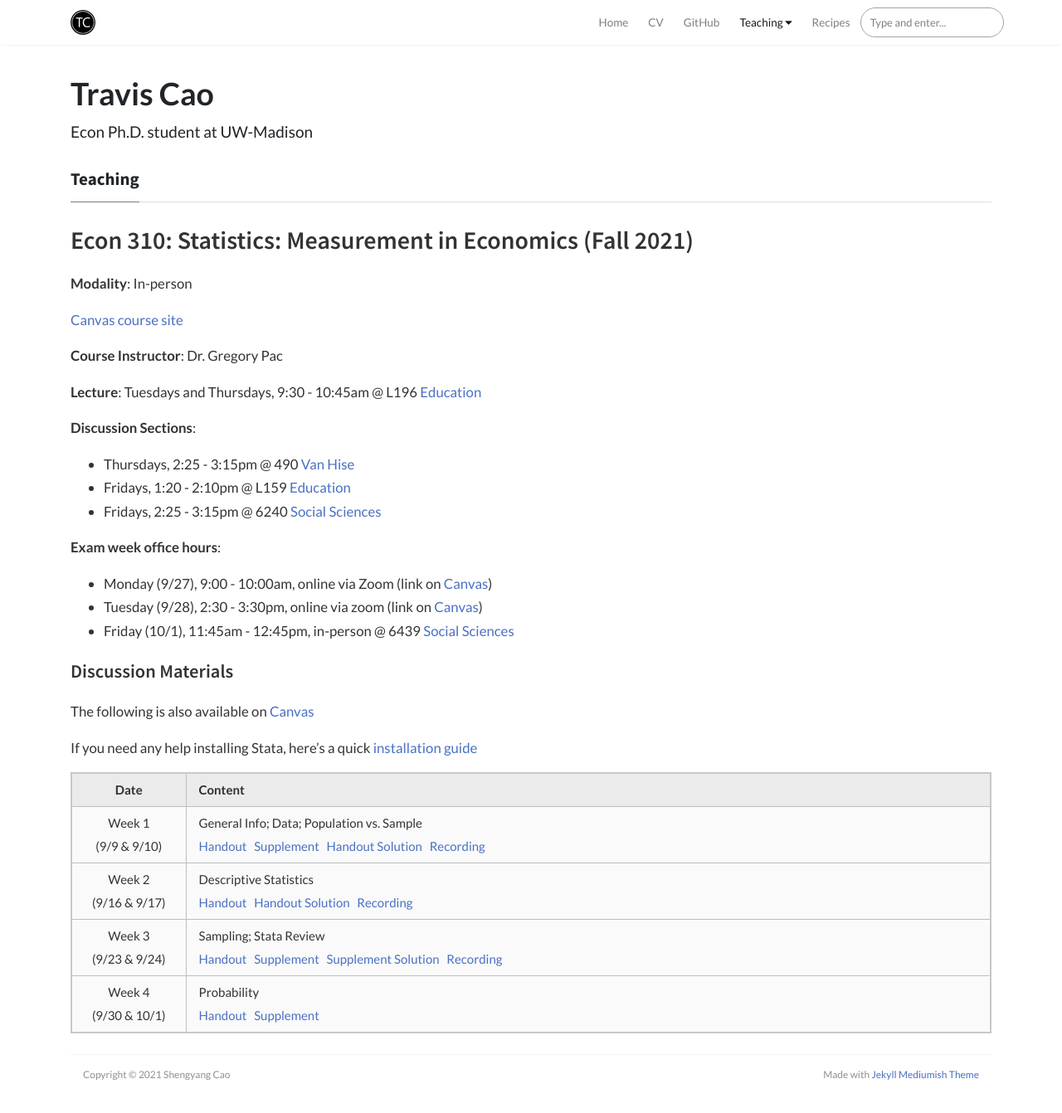
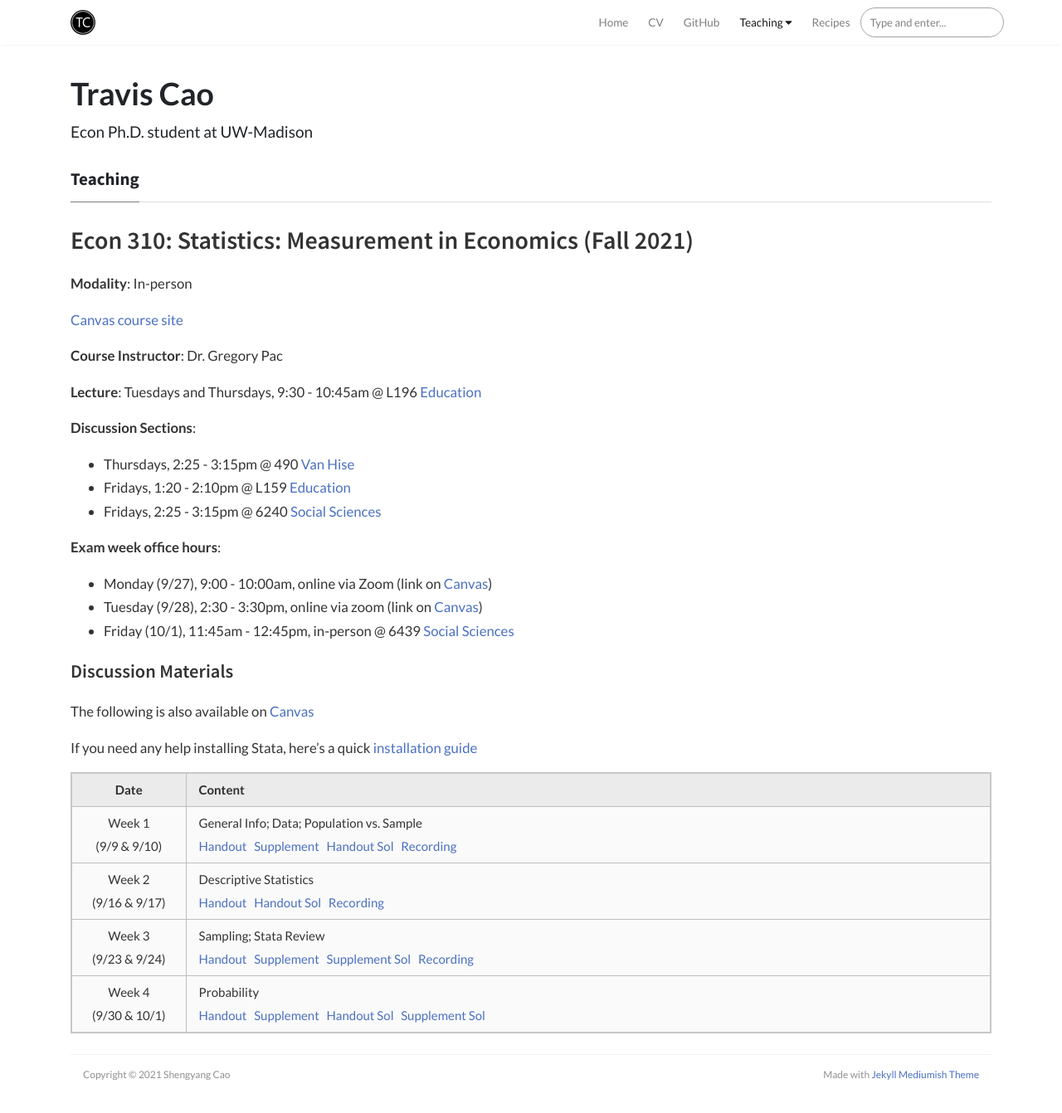
Before and after one commit to scaotravis/scaotravis.github.io, a Jekyll site: the page built from _pages/teaching/fa21-310.md, in a window 1280 px wide and 1345 px high. Shown: the top 1342 px of the window at 83% size. Built offline with Jekyll 4.4.1, drawn with Linux system fonts in a browser that asks for light colours; nearby versions of some CDN libraries; comment, search, counter and statistics services are not loaded.

Commit message:
update 310 page

```diff
--- a/_pages/teaching/fa21-310.md
+++ b/_pages/teaching/fa21-310.md
@@ -34,7 +34,7 @@
 
 |     Date    |                     Content                     |
 |:-----------:|	:---------------------------------------------- |
-| Week 1 <br> (9/9 & 9/10) | General Info; Data; Population vs. Sample <br> [Handout](https://canvas.wisc.edu/courses/257051/files/20592108?wrap=1) &nbsp; [Supplement]({{ site.baseurl }}/downloads/teaching/fa21-310/310_fa21_supplement-1.pdf) &nbsp; [Handout Solution](https://canvas.wisc.edu/courses/257051/files/20592164?module_item_id=3958744) &nbsp; [Recording](https://uwmadison.zoom.us/rec/share/g3gIFHWJ73QnuAKxssV7K4rEN1urPahLP0OESZBYmqhW9tvgtk3WSoZyj1UEpBlK.4xh0o-qnO6FIy2pp) |
-| Week 2 <br> (9/16 & 9/17) | Descriptive Statistics <br> [Handout](https://canvas.wisc.edu/courses/257051/files/20592152?wrap=1) &nbsp; [Handout Solution](https://canvas.wisc.edu/courses/257051/files/20592099?wrap=1) &nbsp; [Recording](https://uwmadison.zoom.us/rec/share/q7FnPFTeBkNIBERjkJN5ABMRK3Mk0JaX2CqeyhSJZsn6TzrPldifAEB2r9Hpfs6O.6xKOzBVTJT8NXW5o) |
-| Week 3 <br> (9/23 & 9/24) | Sampling; Stata Review <br> [Handout](https://canvas.wisc.edu/courses/257051/files/20592136?module_item_id=3958676) &nbsp; [Supplement]({{ site.baseurl }}/downloads/teaching/fa21-310/310_fa21_supplement-3.pdf) &nbsp; [Supplement Solution]({{ site.baseurl }}/downloads/teaching/fa21-310/310_fa21_supplement-3_sol.pdf) &nbsp; [Recording](https://uwmadison.zoom.us/rec/share/D5vYFrenM7Yu2uSOByuCEEANhDj7GvW9ciurw0bNJSBQhm6qfB-ZTfBkwr0aYECo.gwiPmFdHSw61T_O1) |
-| Week 4 <br> (9/30 & 10/1) | Probability <br> [Handout](https://canvas.wisc.edu/courses/257051/files/20592150?wrap=1) &nbsp; [Supplement]({{ site.baseurl }}/downloads/teaching/fa21-310/310_fa21_supplement-4.pdf) |
+| Week 1 <br> (9/9 & 9/10) | General Info; Data; Population vs. Sample <br> [Handout](https://canvas.wisc.edu/courses/257051/files/20592108?wrap=1) &nbsp; [Supplement]({{ site.baseurl }}/downloads/teaching/fa21-310/310_fa21_supplement-1.pdf) &nbsp; [Handout Sol](https://canvas.wisc.edu/courses/257051/files/20592164?module_item_id=3958744) &nbsp; [Recording](https://uwmadison.zoom.us/rec/share/g3gIFHWJ73QnuAKxssV7K4rEN1urPahLP0OESZBYmqhW9tvgtk3WSoZyj1UEpBlK.4xh0o-qnO6FIy2pp) |
+| Week 2 <br> (9/16 & 9/17) | Descriptive Statistics <br> [Handout](https://canvas.wisc.edu/courses/257051/files/20592152?wrap=1) &nbsp; [Handout Sol](https://canvas.wisc.edu/courses/257051/files/20592099?wrap=1) &nbsp; [Recording](https://uwmadison.zoom.us/rec/share/q7FnPFTeBkNIBERjkJN5ABMRK3Mk0JaX2CqeyhSJZsn6TzrPldifAEB2r9Hpfs6O.6xKOzBVTJT8NXW5o) |
+| Week 3 <br> (9/23 & 9/24) | Sampling; Stata Review <br> [Handout](https://canvas.wisc.edu/courses/257051/files/20592136?module_item_id=3958676) &nbsp; [Supplement]({{ site.baseurl }}/downloads/teaching/fa21-310/310_fa21_supplement-3.pdf) &nbsp; [Supplement Sol]({{ site.baseurl }}/downloads/teaching/fa21-310/310_fa21_supplement-3_sol.pdf) &nbsp; [Recording](https://uwmadison.zoom.us/rec/share/D5vYFrenM7Yu2uSOByuCEEANhDj7GvW9ciurw0bNJSBQhm6qfB-ZTfBkwr0aYECo.gwiPmFdHSw61T_O1) |
+| Week 4 <br> (9/30 & 10/1) | Probability <br> [Handout](https://canvas.wisc.edu/courses/257051/files/20592150?wrap=1) &nbsp; [Supplement]({{ site.baseurl }}/downloads/teaching/fa21-310/310_fa21_supplement-4.pdf) &nbsp; [Handout Sol](https://canvas.wisc.edu/courses/257051/files/20592168?module_item_id=3958746) &nbsp; [Supplement Sol]({{ site.baseurl }}/downloads/teaching/fa21-310/310_fa21_supplement-4_sol.pdf) |
```
Also changed, not shown: 4 other files.
